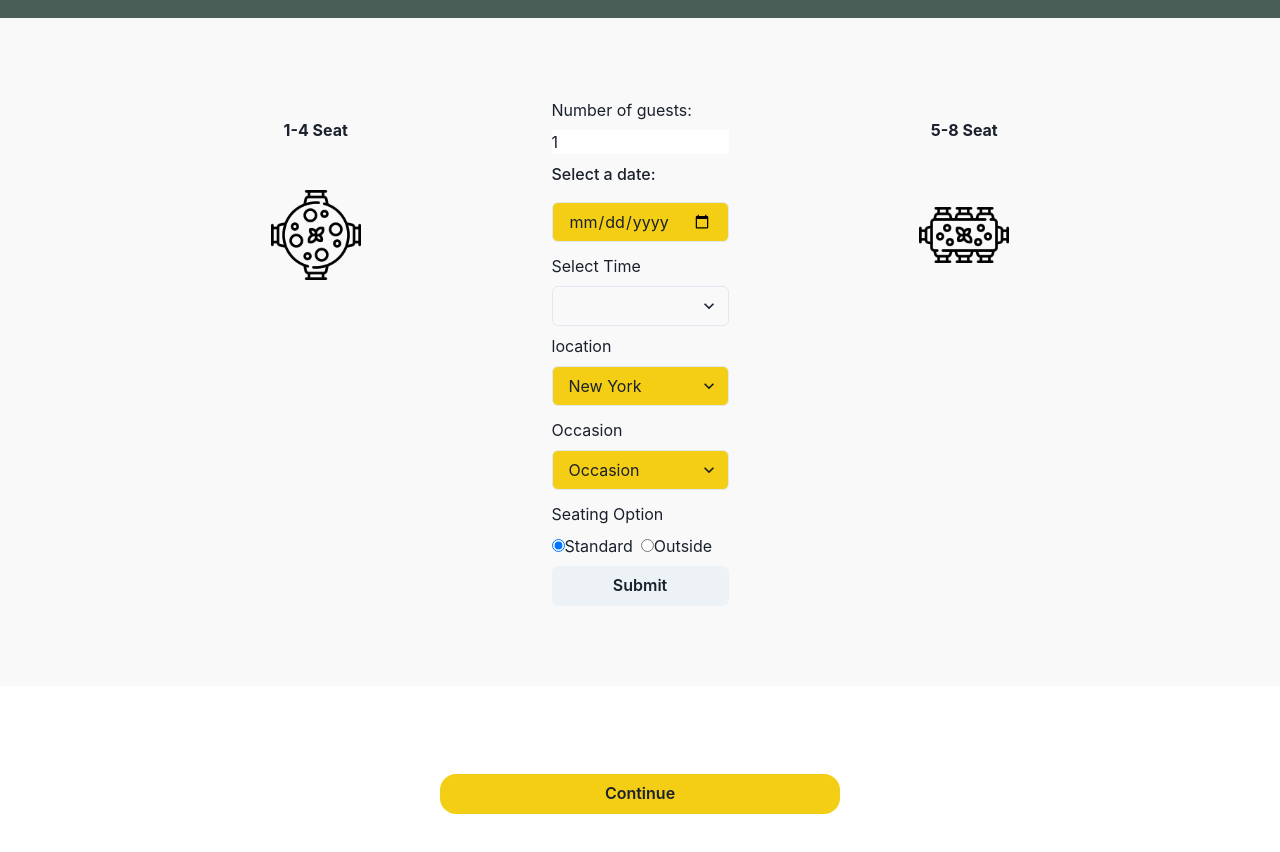
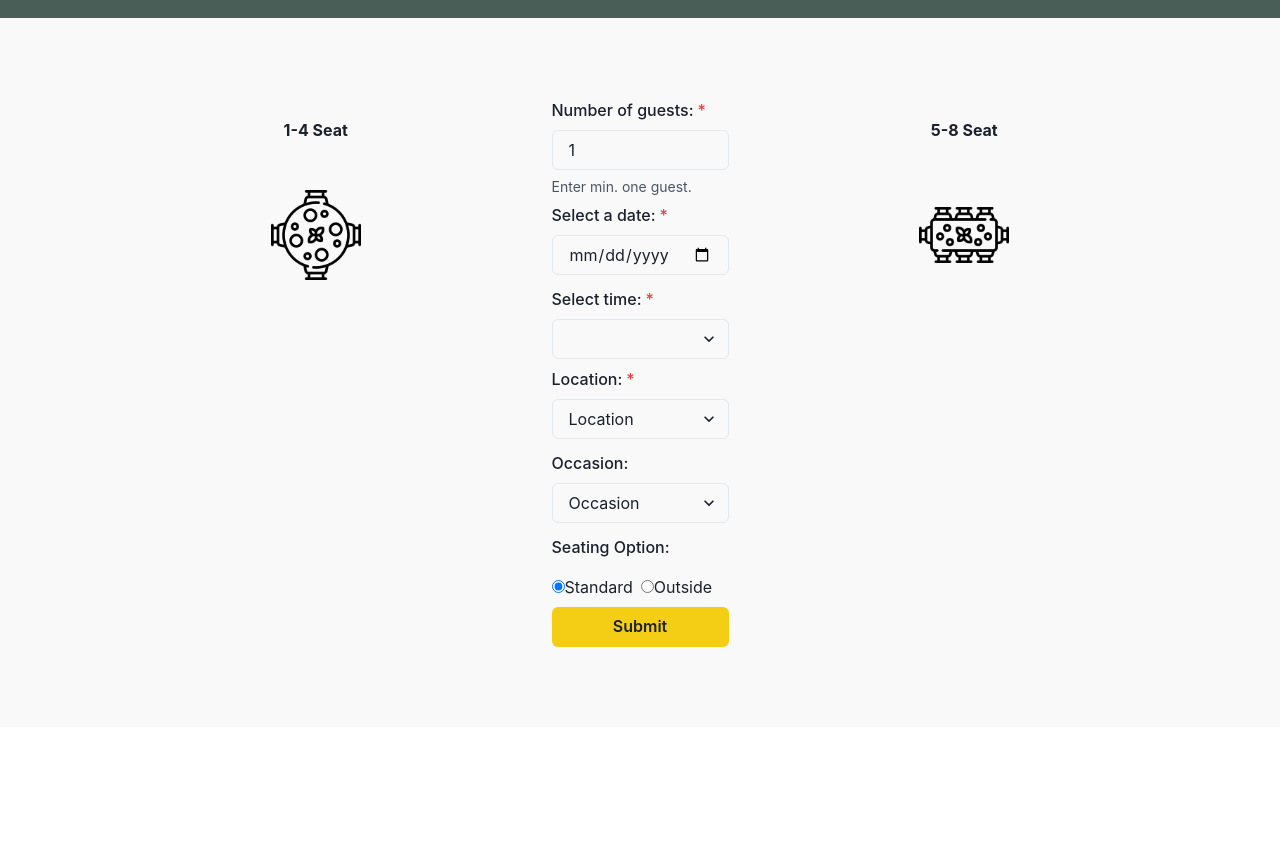
Before and after one commit to L3r0m3/little_lemon, a React (Create React App) app: page /booking in a window 1280 px wide. Shown: the part 972-1824 px from the top of the page. After the commit the page ends 1699 px from the top, so only its background shows below. Built offline with nearby package versions, Linux system fonts and the light colour scheme.

Commit message:
On branch main  Your branch is up to date with 'origin/main'.  Changes to be committed: 	modified:   src/components/BookingForm.js 	modified:   src/components/BookingPage.js 	modified:   src/components/Main.js 	modified:   src/components/Signup.js

```diff
--- a/src/components/BookingForm.js
+++ b/src/components/BookingForm.js
@@ -6,6 +6,8 @@ import { FormControl,
      Input,
      VStack,
      Button,
+     FormHelperText,
+     FormErrorMessage
      } from "@chakra-ui/react";
 
 
@@ -19,28 +21,44 @@ const BookingForm = ({availableTimes, SubmitForm, state, handleChange}) => {
         SubmitForm(e);
       };
 
+    const isError = state.guests === '';
 
     return (
         <ChakraProvider>
             <FormControl>
                 <form onSubmit={onSubmit}>
                 <VStack alignItems='left'>
-                    <label htmlFor="numberOfGuests">Number of guests:</label>
-                        <input
+                    <FormControl isRequired isInvalid={isError}>
+                        <FormLabel htmlFor="numberOfGuests">Number of guests:</FormLabel>
+                        <Input
+                         // bg='#F4CE14'
+                         ariaLabel='On Click'
+                         requred='true'
+                         max={12}
+                         min={1}
                          type="number"
                          placeholder="1"
-                            min="1" max="8"
                          id="numberOfGuests"
                          value={state.guests}
                          data-dispatchtype="updateNumberOfGuests"
                          onChange={handleChange}
                         />
+                        {!isError ? (
+                        <FormHelperText>
+                            Enter min. one guest.
+                        </FormHelperText>
+                        ) : (
+                        <FormErrorMessage>Number of guest is required.</FormErrorMessage>
+                        )}
+                    </FormControl>
+                    <FormControl isRequired>
                         <FormLabel htmlFor="date">Select a date:</FormLabel>
                         <Input
+                         ariaLabel='On Click'
                          placeholder="Select Date"
                          size="md"
                          mb={1}
-                        bg='#F4CE14'
+                         // bg='#F4CE14'
                          type="date"
                          id="date"
                          min={new Date().toISOString().slice(0, 10)}
@@ -48,13 +66,17 @@ const BookingForm = ({availableTimes, SubmitForm, state, handleChange}) => {
                          data-dispatchtype="updateDate"
                          onChange={handleChange}
                         />
-                    <label htmlFor="available-times">Select Time</label>
+                    </FormControl>
+                    <FormControl isRequired>
+                        <FormLabel htmlFor="available-times">Select time:</FormLabel>
                         <Select
+                         ariaLabel='On Click'
                          id="time"
                          name='time'
                          value={state.time}
                          onChange={handleChange}
                          data-dispatchtype="updateTime"
+                         type='time'
                         >
                          {availableTimes?.map((availableTime) => (
                          <option data-testid="res-time"
@@ -63,10 +85,13 @@ const BookingForm = ({availableTimes, SubmitForm, state, handleChange}) => {
                          </option>
                         ))}
                         </Select>
-                    <label htmlFor="location">location</label>
+                    </FormControl>
+                    <FormControl isRequired>
+                        <FormLabel htmlFor="location">Location:</FormLabel>
                         <Select
+                         ariaLabel='On Click'
                          mb={1}
-                        bg='#F4CE14'
+                         // bg='#F4CE14'
                          placeholder='Location'
                          value={state.location}
                          onChange={handleChange}
@@ -76,10 +101,13 @@ const BookingForm = ({availableTimes, SubmitForm, state, handleChange}) => {
                             <option value='Chicago'>Chicago</option>
                             <option value='Springfield'>Springfield</option>
                         </Select>
-                    <label htmlFor="occasion">Occasion</label>
+                    </FormControl>
+                    <FormControl>
+                        <FormLabel htmlFor="occasion">Occasion:</FormLabel>
                         <Select
+                         ariaLabel='On Click'
                          mb={1}
-                        bg='#F4CE14'
+                         // bg='#F4CE14'
                          placeholder='Occasion'
                          value={state.occasion}
                          onChange={handleChange}
@@ -89,10 +117,12 @@ const BookingForm = ({availableTimes, SubmitForm, state, handleChange}) => {
                             <option value='engagement'>Engagement</option>
                             <option value='anniversary'>Anniversary</option>
                         </Select>
-                    <label htmlFor="seating-option">Seating Option</label>
+                    </FormControl>
+                    <FormLabel htmlFor="seating-option">Seating Option:</FormLabel>
                     <Stack direction='row'>
                         <label>
                          <input
+                         ariaLabel='On Click'
                          type="radio"
                          onChange={handleChange}
                          data-dispatchtype="updateEnv"
@@ -104,6 +134,7 @@ const BookingForm = ({availableTimes, SubmitForm, state, handleChange}) => {
                         </label>
                         <label>
                             <input
+                             ariaLabel='On Click'
                              type="radio"
                              onChange={handleChange}
                              data-dispatchtype="updateEnv"
@@ -114,6 +145,7 @@ const BookingForm = ({availableTimes, SubmitForm, state, handleChange}) => {
                         </label>
                     </Stack>
                         <Button
+                         bg='#F4CE14'
                          onSubmit={SubmitForm}
                          type='submit'
                          value="Make Your reservation" >Submit
--- a/src/components/BookingPage.js
+++ b/src/components/BookingPage.js
@@ -7,8 +7,6 @@ import {
     Stack,
     Text,
     VStack,
-    Link,
-    Button,
     Flex,
     HStack,
   } from "@chakra-ui/react";
@@ -100,11 +98,11 @@ const BookingPage = ({availableTimes, SubmitForm, state, dispatch, handleChange}
                         </VStack>
                     </Flex>
                 </Box>
-                <Flex m={20} justify='center'>
+                {/* <Flex m={20} justify='center'>
                     <Link href='/booking-details'>
                         <Button borderRadius={16} minW={400} bg='#F4CE14'>Continue</Button>
                     </Link>
-                </Flex>
+                </Flex> */}
             </Stack>
         </ChakraProvider>
     )
--- a/src/components/Main.js
+++ b/src/components/Main.js
@@ -18,8 +18,8 @@ const Main = () => {
         date: '',
         time: '',
         guests: '1',
-        occasion: 'Birthday',
-        location: 'New York',
+        occasion: '',
+        location: '',
         env: 'Standard',
     };
 
--- a/src/components/Signup.js
+++ b/src/components/Signup.js
@@ -102,6 +102,7 @@ const Signup = () => {
                 <Input
                   bg='white'
                   textColor='black'
+                  type="tel"
                   id="phoneNumber"
                   name="phoneNumber"
                   onChange={formik.handleChange}
```
Lines whose indentation alone changed are shown as unchanged.
